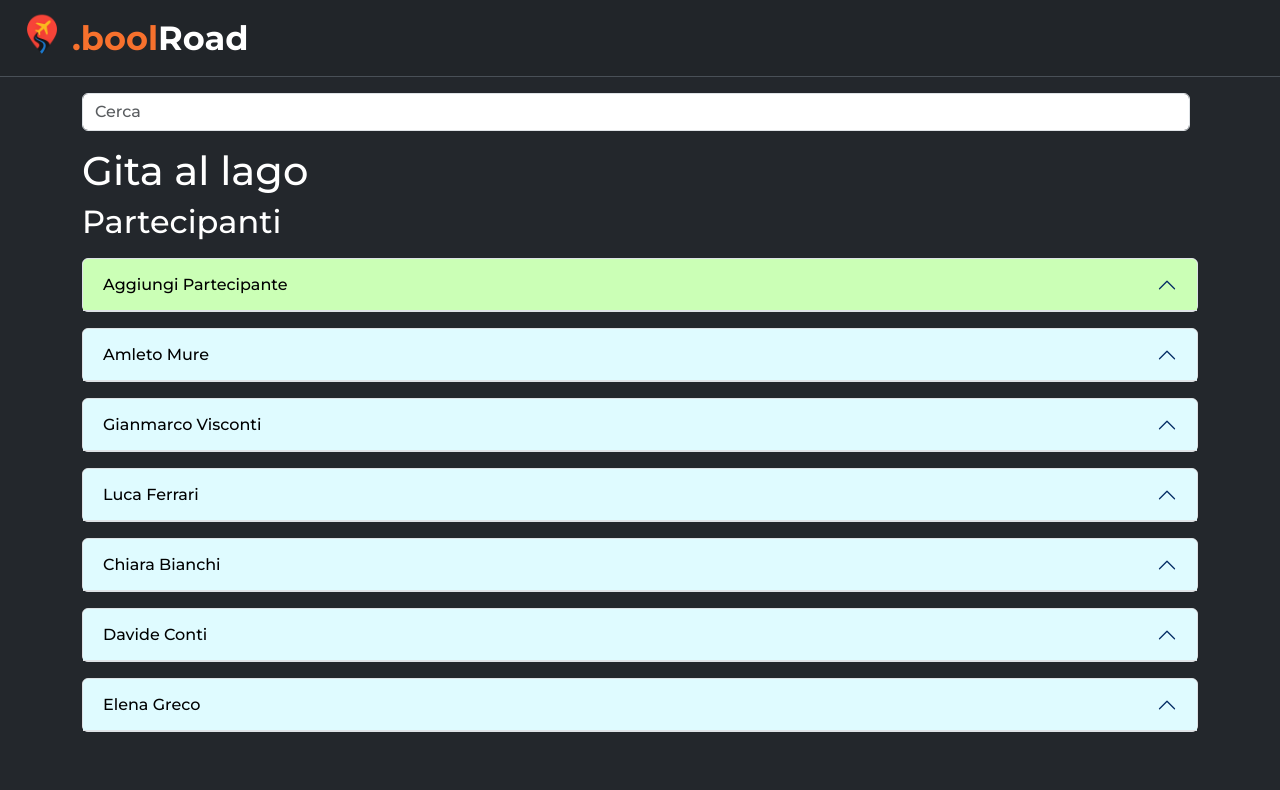
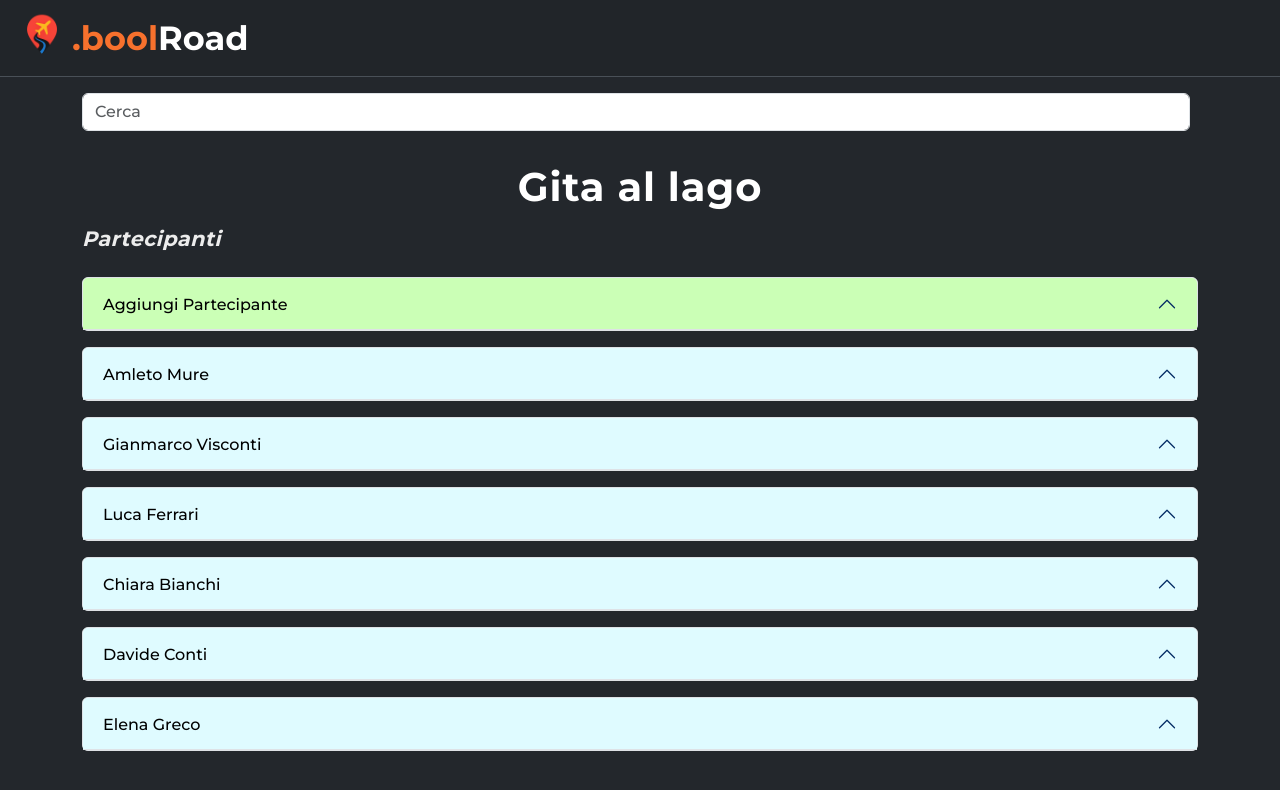
Before and after one commit to Johnnyfromtheblock4/boolroad, a React (Vite) app: page /trips/1 in a window 1280 px wide. Shown: the top 790 px of the page. Built offline with nearby package versions, Linux system fonts and the light colour scheme.

Commit message:
upd: detailTrip>h1,h3 styles

```diff
--- a/src/pages/DetailTrip.jsx
+++ b/src/pages/DetailTrip.jsx
@@ -3,6 +3,7 @@ import { useState, useEffect } from "react";
 import { useParams } from "react-router-dom";
 import ParticipantCard from "../components/ParticipantCard";
 import NewPartecipantForm from "../components/NewPartecipantForm";
+import "../styles/DetailTrip.css";
 
 const DetailTrip = () => {
 	const { id } = useParams();
@@ -58,8 +59,8 @@ const DetailTrip = () => {
 
 			{/* Participant */}
 			<div className="col-12">
-				<h1>{currentTrip.name}</h1>
-				<h2>Partecipanti</h2>
+				<h1 className="my-3">{currentTrip.name}</h1>
+				<h3>Partecipanti</h3>
 				{/* Mostra il form solo se non c'è ricerca in corso */}
 				{search.trim() === "" && <NewPartecipantForm />}
 				<ParticipantCard participants={filteredParticipants} />
--- /dev/null
+++ b/src/styles/DetailTrip.css
@@ -0,0 +1,13 @@
+h1 {
+	text-align: center;
+	font-weight: 700;
+	letter-spacing: 0.02em;
+}
+
+h3 {
+	font-weight: 400;
+	font-size: 1.3em;
+	letter-spacing: 0.02em;
+	margin-bottom: 0.5em;
+	font-style: italic;
+}
```
